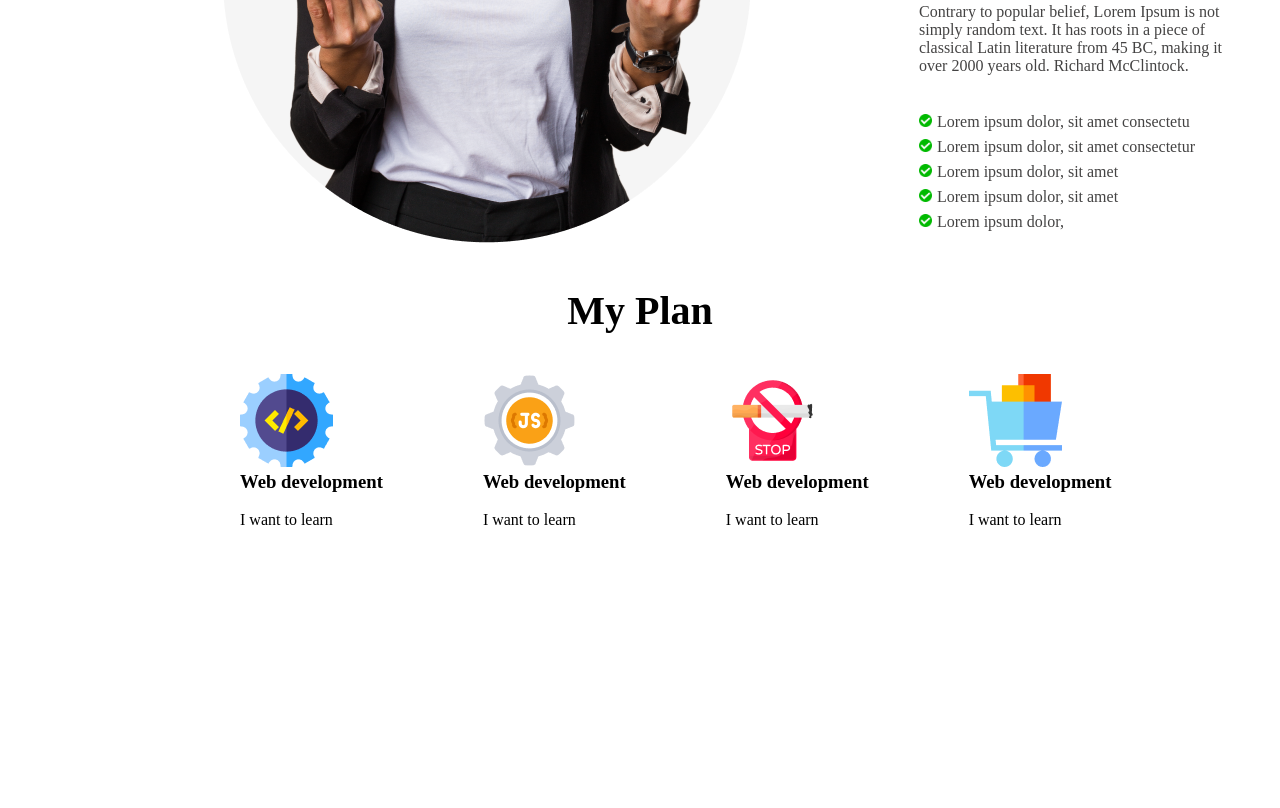
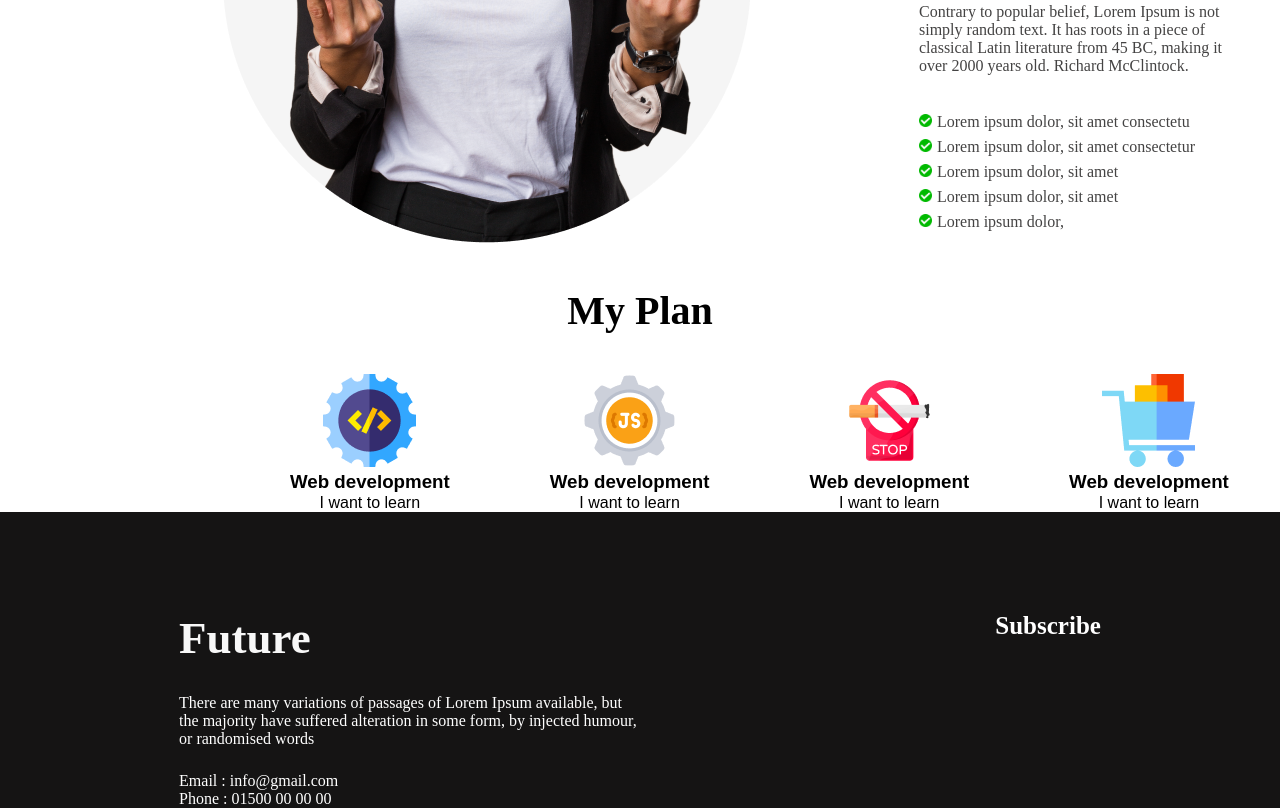
Before and after one commit to CrackPot-Anan/Abrar-Anan-Assignment, a plain HTML site: page index.html in a window 1280 px wide. Shown: the part 1290-2098 px from the top of the page. Before the commit the page ends 1819 px from the top, so only its background shows below. Drawn offline with Linux system fonts and the light colour scheme.

Commit message:
Second Day Commit

```diff
--- a/index.html
+++ b/index.html
@@ -49,35 +49,43 @@
             <div class="skills">
                 <div>
                 <img src="images/icons/web.png" alt="Web">
-                <h3 class="skill-title">Web development</h3><br>
+                <h3 class="skill-title">Web development</h3>
                 <p class="skil-desc">I want to learn</p>
                 </div>
                 <div>
-                <img src="images/icons/js.png" alt="">
-                <h3 class="skill-title">Web development</h3><br>
+                <img src="images/icons/js.png" alt="js">
+                <h3 class="skill-title">Web development</h3>
                 <p class="skil-desc">I want to learn</p>
                 </div>
                 <div>
-                <img src="images/icons/smoke.png" alt="">
-                <h3 class="skill-title">Web development</h3><br>
+                <img src="images/icons/smoke.png" alt="smoke">
+                <h3 class="skill-title">Web development</h3>
                 <p class="skil-desc">I want to learn</p>
                 </div>
                 <div>
-                <img src="images/icons/ecom.png" alt="">
-                <h3 class="skill-title">Web development</h3><br>
+                <img src="images/icons/ecom.png" alt="ecom">
+                <h3 class="skill-title">Web development</h3>
                 <p class="skil-desc">I want to learn</p>
                 </div>
 
             </div>
         </section>
-
-
-
-
-
     </main>
     <footer>
+        <section class="footer">
+            <div>
+                <h3 class="future">Future</h3>
+                <p class="future-desc">There are many variations of passages of Lorem Ipsum
+                    available, but the majority have suffered alteration in some
+                    form, by injected humour, or randomised words</p>
+                    <p class="contact">Email : info@gmail.com</p>
+                    <p class="contact">Phone : 01500 00 00 00</p>
+            </div>
+            <div>
+                <h3 class="subscribe">Subscribe</h3>
+            </div>
 
+        </section>
 
 
 
--- a/style.css
+++ b/style.css
@@ -95,7 +95,53 @@
     text-align: center;
 }
 .skills{
-    margin-left: 240px;
+    margin-top: 25px;
+    margin-left: 290px;
     display: flex;
     gap: 100px;
+    text-align: center;
 }
+.skill-title{
+    text-align: center;
+    font-family: sans-serif;
+    margin-bottom: 1px;
+    font-color:#151414;
+
+}
+.skil-desc{
+    font-family: sans-serif;
+    font-color:#737272;
+
+}
+
+
+/* Footer Section and From  */
+.footer{
+    padding-top: 100px;
+    background-color: #151414;
+    display: flex;
+    justify-content: space-around;
+}
+
+.future{
+    color: #F8F8F8;
+    font-size: 45px;
+    font-weight: 700;
+}
+.future-desc{
+    font-size: 16px;
+    margin-top: 30px;
+    color: #FFFFFF;
+    text-align: left;
+    height: 78px;
+    width: 458px;
+
+}
+.subscribe{
+    color: white;
+    font-size: 25px;
+    font-weight: 600;
+}
+.contact{
+    color: #FFFFFF;
+}
```
